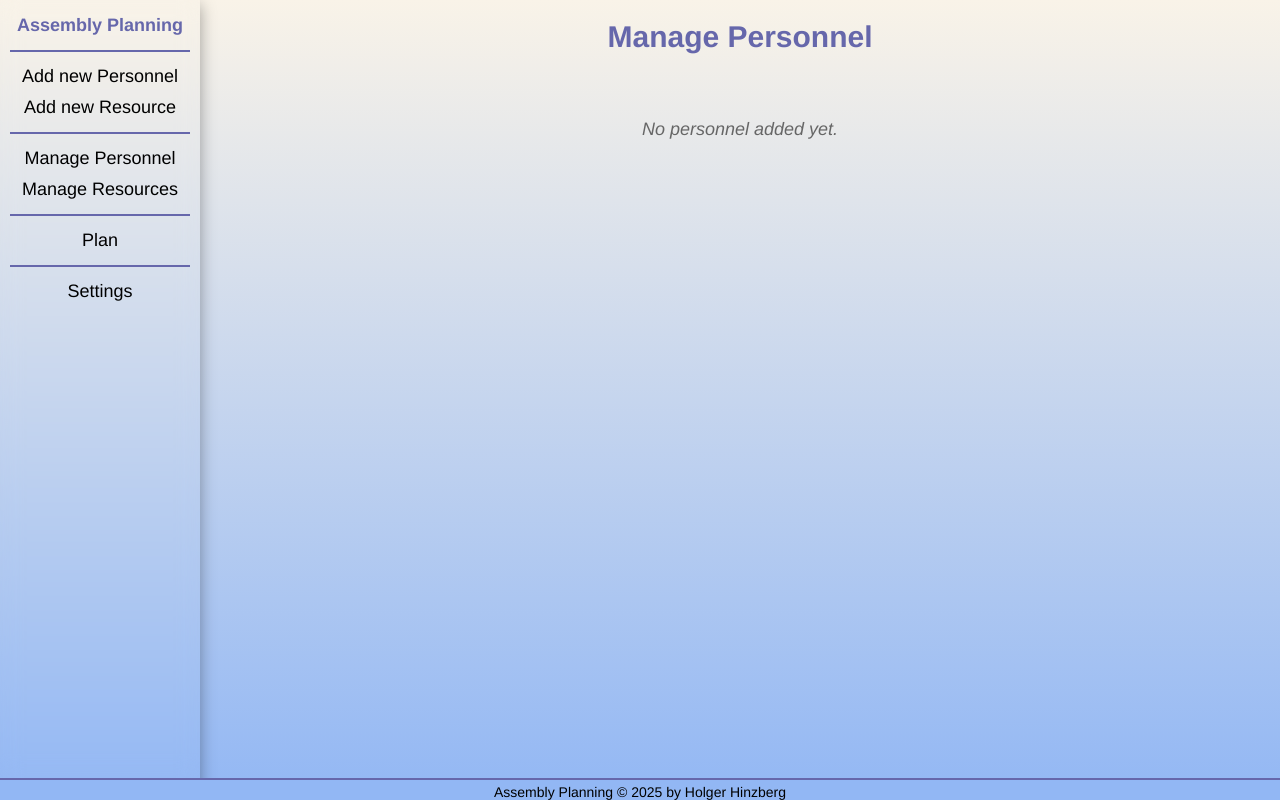
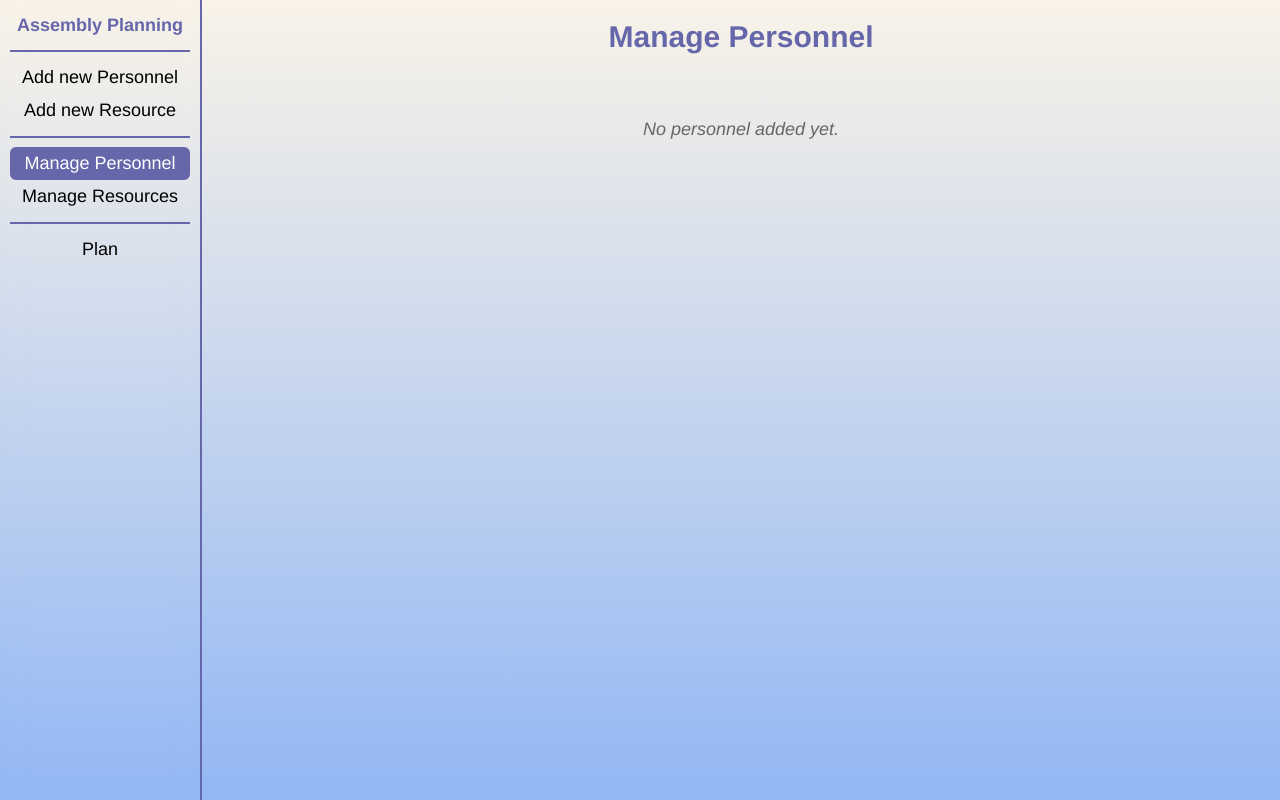
Before and after one commit to hinzberg/Montageplaner, an Angular app: page /managePersonnel in a window 1280 px wide. Built offline with nearby package versions, Linux system fonts and the light colour scheme.

Commit message:
2025-05-29 Sidebar Styling

```diff
--- a/src/app/Components/navigation-sidebar/navigation-sidebar.component.html
+++ b/src/app/Components/navigation-sidebar/navigation-sidebar.component.html
@@ -5,37 +5,18 @@
     </div>
   </a>
   <hr>
-  <a routerLink="/addPersonnel">
-  <div class="sidebarItem">
-    Add new Personnel
-  </div>
-  </a>
-  <a routerLink="/addResource">
-  <div class="sidebarItem">
-    Add new Resource
-  </div>
-  </a>
-  <hr>
-  <a routerLink="/managePersonnel">
-  <div class="sidebarItem">
-    Manage Personnel
-  </div>
-  </a>
-  <a routerLink="/manageResources">
-  <div class="sidebarItem">
-    Manage Resources
-  </div>
-  </a>
-  <hr>
-  <a routerLink="/plan">
-  <div class="sidebarItem">
-    Plan
-  </div>
-  </a>
-  <hr>
-  <a routerLink="/settings">
-    <div class="sidebarItem">
-      Settings
-    </div>
-  </a>
+
+  @for (item of items; track $index) {
+    @if (item.label === '-') {
+      <hr>
+    } @else {
+      <a [routerLink]=item.routeLink>
+        <div class="sidebarItem"
+             routerLinkActive="active"
+             [routerLinkActiveOptions]="{exact: true}">
+          {{ item.label }}
+        </div>
+      </a>
+    }
+  }
 </div>
--- a/src/app/Components/navigation-sidebar/navigation-sidebar.component.scss
+++ b/src/app/Components/navigation-sidebar/navigation-sidebar.component.scss
@@ -1,9 +1,11 @@
+@import '../../../styles/app-colors';
+
 .sidebar {
   width: 200px;
   height: 100%;
   padding: 0;
   margin: 0;
-  box-shadow: rgba(0, 0, 0, 0.35) 0px 5px 15px;
+  border-right: 2px solid $color-primary;
   backdrop-filter: blur(10px);
 }
 
@@ -13,26 +15,35 @@
   padding-top: 15px;
   padding-bottom: 5px;
   font-weight: bold;
-  color: #6667ab;
+  color: $color-primary;
 }
 
 .sidebarItem {
-  width: 100%;
   text-align: center;
-  padding-top: 5px;
-  padding-bottom: 5px;
+  padding-top: 6px;
+  padding-bottom: 6px;
   color: black;
+  margin-left: 10px;
+  margin-right: 10px;
+
+  &:hover {
+    border-radius: 6px;
+    background-color: white;
+    cursor: pointer;
+  }
+
+  &.active {
+    background-color: $color-primary;
+    color: white;
+    border-radius: 6px;
+  }
 }
 
-.sidebarItem:hover {
-  background-color: white;
-  cursor: pointer;
-}
 
 hr {
   border: none;           /* Removes the default border */
   height: 2px;            /* Sets the height of the line */
-  background-color: #6667ab;  /* Very Peri color */
+  background-color: $color-primary; /* Very Peri color */
   margin-left: 10px;
   margin-right: 10px;
 }
--- a/src/app/Components/navigation-sidebar/navigation-sidebar.component.ts
+++ b/src/app/Components/navigation-sidebar/navigation-sidebar.component.ts
@@ -1,5 +1,5 @@
-import { Component } from '@angular/core';
-import { RouterModule } from '@angular/router';
+import {Component} from '@angular/core';
+import {RouterModule} from '@angular/router';
 
 @Component({
   selector: 'app-navigation-sidebar',
@@ -8,6 +8,37 @@ import { RouterModule } from '@angular/router';
   templateUrl: './navigation-sidebar.component.html',
   styleUrl: './navigation-sidebar.component.scss',
 })
+
 export class NavigationSidebarComponent {
 
+  items = [
+    {
+      routeLink: 'addPersonnel',
+      label: 'Add new Personnel'
+    },
+    {
+      routeLink: 'addResource',
+      label: 'Add new Resource'
+    },
+    {
+      routeLink: '',
+      label: '-'
+    },
+    {
+      routeLink: 'managePersonnel',
+      label: 'Manage Personnel'
+    },
+    {
+      routeLink: 'manageResources',
+      label: 'Manage Resources'
+    },
+    {
+      routeLink: '',
+      label: '-'
+    },
+    {
+      routeLink: 'plan',
+      label: 'Plan'
+    }
+  ]
 }
--- a/src/app/app.component.html
+++ b/src/app/app.component.html
@@ -6,4 +6,3 @@
     <router-outlet ></router-outlet>
   </div>
 </div>
-<app-webfooter></app-webfooter>
--- a/src/styles/app-colors.scss
+++ b/src/styles/app-colors.scss
@@ -1,5 +1,6 @@
 // Primary colors
 $color-primary-border: #6667AB; // Very Peri
+$color-primary: #6667AB; // Very Peri
 $color-primary-hover: #d0eaff;
 $color-primary-error: #b30000;
 $color-primary-error-input: #fff3cd;
```
